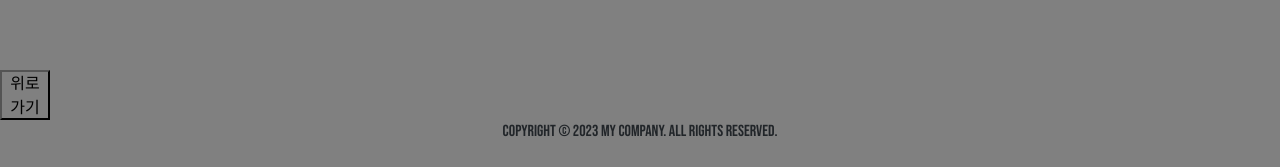
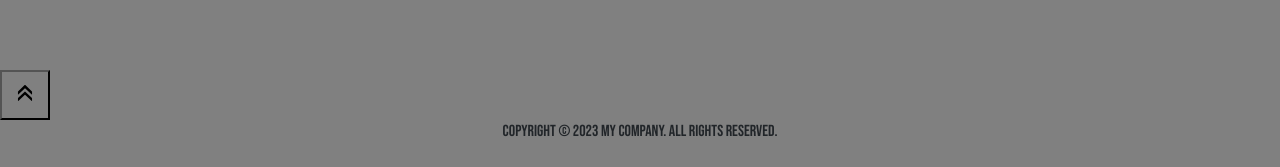
Before and after one commit to Eclipse-K/Animation_Page, a React (Create React App) app: page / in a window 1280 px wide. Shown: the part 630-797 px from the top of the page. Built offline with nearby package versions, Linux system fonts and the light colour scheme.

Commit message:
Edit ScrollButton icon

```diff
--- a/package.json
+++ b/package.json
@@ -13,7 +13,7 @@
     "react-bootstrap": "^2.7.2",
     "react-dom": "^18.2.0",
     "react-helmet": "^6.1.0",
-    "react-icons": "^4.7.1",
+    "react-icons": "^4.8.0",
     "react-router-dom": "^6.8.1",
     "react-scripts": "5.0.1",
     "styled-components": "^5.3.6",
--- a/src/Components/ScrollTopButton.js
+++ b/src/Components/ScrollTopButton.js
@@ -1,4 +1,4 @@
-import { FiArrowUp } from "react-icons/fi";
+import { SiAcclaim } from "react-icons/si";
 import "./ScrollTopButton.css";
 
 function ScrollTopButton() {
@@ -8,7 +8,7 @@ function ScrollTopButton() {
 
   return (
     <button className="scrollbutton" onClick={handleScrollTop}>
-      {FiArrowUp}위로가기
+      <SiAcclaim />
     </button>
   );
 }
```
Also changed, not shown: 1 other file (tests, documents, lock files or other folders).
